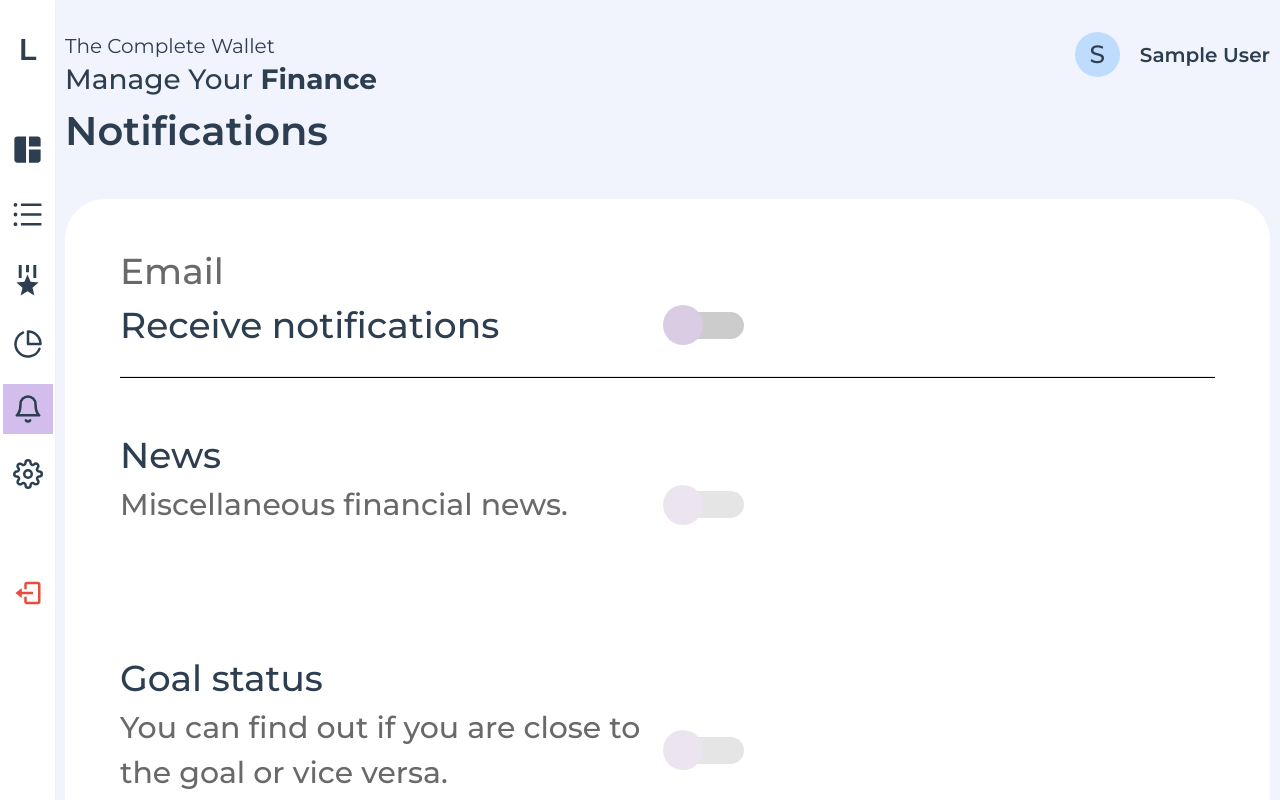
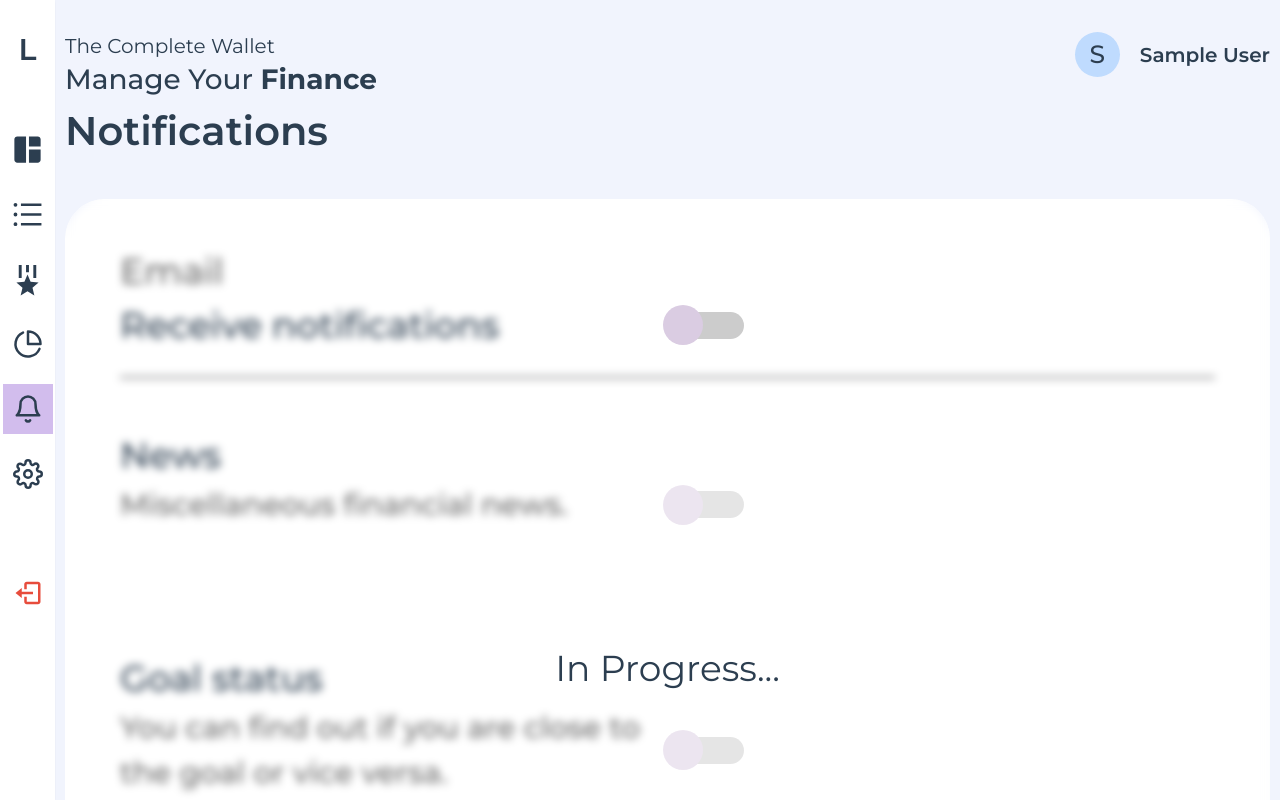
Before and after one commit to ye1sultan/Spendwise, a React (Create React App) app: page /application/notifications in a window 1280 px wide. Shown: the top 800 px of the page. Built offline with nearby package versions, Linux system fonts and the light colour scheme; sample sign-in values are in the browser's storage; a web font is replaced by a local one.

Commit message:
Added "In progress" blur in notif

```diff
--- a/src/pages/application/sections/Notifications.js
+++ b/src/pages/application/sections/Notifications.js
@@ -24,8 +24,13 @@ const Notifications = () => {
     return (
         <>
             <Title title={'Notifications'} />
-            <div className="w-full bg-white rounded-[40px] px-[55px] py-[45px]">
-                <div className="w-full">
+            <div className="w-full h-full bg-white rounded-[40px] px-[55px] py-[45px] relative overflow-hidden">
+                <div className="absolute top-[50%] left-[50%] translate-x-[-50%] translate-y-[-50%] w-full h-full bg-[rgba(174, 174, 174, 0.6)] backdrop-filter backdrop-blur-sm">
+                </div>
+                <div className="w-full h-full flex justify-center items-center text-[36px] absolute top-[50%] left-[50%] translate-x-[-50%] translate-y-[-50%]">
+                    In Progress...
+                </div>
+                <div className="w-full pointer-events-none">
                     <div className="text-[36px] font-medium text-[#696969]">
                         Email
                     </div>
```
